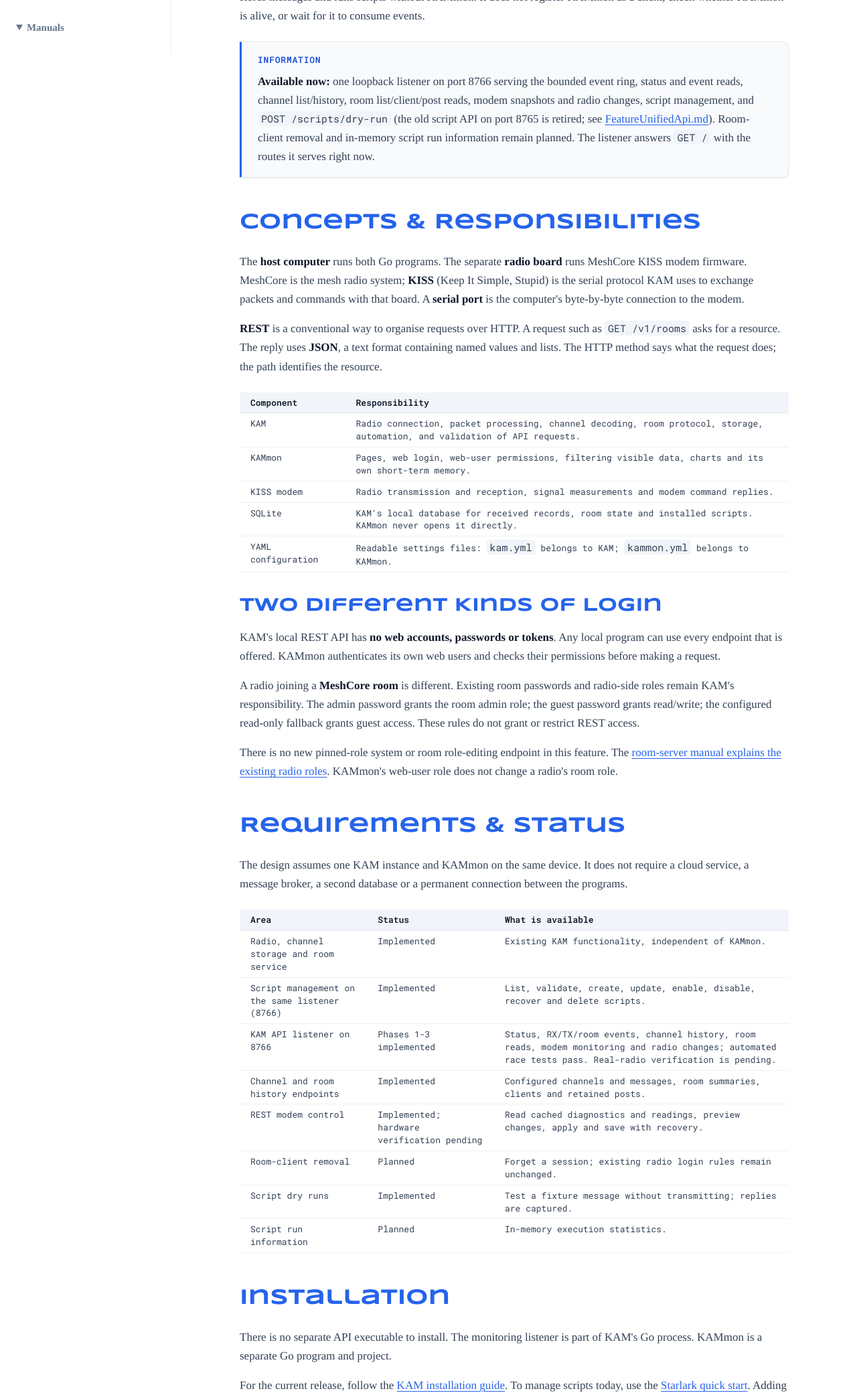
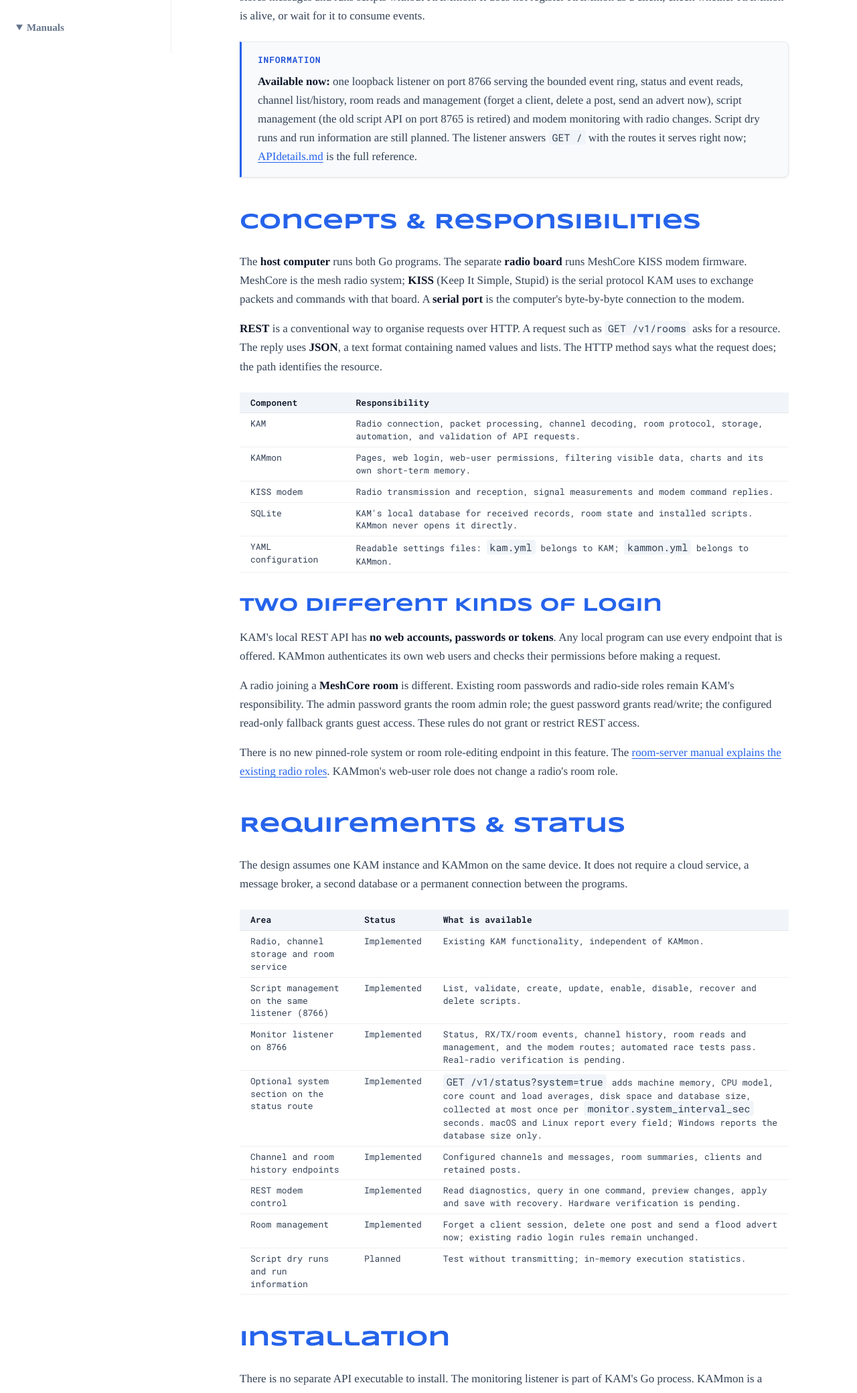
Before and after one commit to MauriceKremer/kam, a plain HTML site: page docs/manuals/FeatureMonitorApi.html in a window 1280 px wide. Shown: the part 720-2800 px from the top of the page at 67% size. Drawn offline with nearby package versions, Linux system fonts and the light colour scheme.

Commit message:
fix: doc conflicts

```diff
--- a/docs/manuals/FeatureMonitorApi.html
+++ b/docs/manuals/FeatureMonitorApi.html
@@ -3,8 +3,8 @@
 <head>
     <meta charset="utf-8">
     <meta name="viewport" content="width=device-width, initial-scale=1">
-    <meta name="description" content="Use KAM's loopback API for status, events, channel history, room monitoring, modem readings, radio changes and script dry runs; room-client removal and run information remain planned.">
-    <title>KAM API Manual</title>
+    <meta name="description" content="Use KAM's loopback API for status, events, channel history, room monitoring and management, script management and modem diagnostics; script dry runs and run information remain planned.">
+    <title>Backend API Manual</title>
     <link href="manuals.css" rel="stylesheet">
     <script>try{var t=localStorage.getItem("kam-theme");if(t?t==="dark":matchMedia("(prefers-color-scheme: dark)").matches)document.documentElement.dataset.theme="dark"}catch(e){}</script>
     <script src="manuals.js" defer></script>
@@ -52,7 +52,7 @@
             <span>Architecture &amp; API Manual</span>
             <h1>KAM Backend API</h1>
             <p>How another program can monitor and control KAM without becoming part of its radio service.</p>
-            <p><span class="badge badge-green">Phases 1-3 implemented</span><span>Status, events, channel history, room resources, modem readings, radio changes and script dry runs are available. Room-client removal and script run information remain planned; real-radio verification is pending.</span></p>
+            <p><span class="badge badge-green">Implemented</span><span>Status, events, channel history, room resources with client removal, post deletion and a forced advert, script management and the modem snapshot, query and radio-apply routes are available. Script dry runs and run information remain planned; real-radio verification is pending.</span></p>
         </header>
         <article class="prose">
             <section id="overview">
@@ -60,7 +60,7 @@
                 <p>An <strong>API</strong>, or application programming interface, lets one program ask another program for information or request a change. KAM's backend API provides status, recent radio and room events, configured channels with message history, room summaries, clients, posts and room management (forget a client, delete a post, send an advert now), script management and modem monitoring and radio changes. Any local dashboard or command-line script can use the same API.</p>
                 <p>For example, KAMmon could ask, "Which packets arrived since my last request?" KAM would return a list. KAMmon would draw the chart and decide which of its signed-in web users may see the details.</p>
                 <p><strong>KAM does the radio work. KAMmon provides the web interface.</strong> KAM remains an open system: it starts, receives, stores messages and runs scripts without KAMmon. It does not register KAMmon as a client, check whether KAMmon is alive, or wait for it to consume events.</p>
-                <div class="info-box info-box-blue"><p><strong>Available now:</strong> one loopback listener on port 8766 serving the bounded event ring, status and event reads, channel list/history, room list/client/post reads, modem snapshots and radio changes, script management, and <code>POST /scripts/dry-run</code> (the old script API on port 8765 is retired; see <a href="../docs/FeatureUnifiedApi.md">FeatureUnifiedApi.md</a>). Room-client removal and in-memory script run information remain planned. The listener answers <code>GET /</code> with the routes it serves right now.</p></div>
+                <div class="info-box info-box-blue"><p><strong>Available now:</strong> one loopback listener on port 8766 serving the bounded event ring, status and event reads, channel list/history, room reads and management (forget a client, delete a post, send an advert now), script management (the old script API on port 8765 is retired) and modem monitoring with radio changes. Script dry runs and run information are still planned. The listener answers <code>GET /</code> with the routes it serves right now; <a href="../docs/APIdetails.md">APIdetails.md</a> is the full reference.</p></div>
             </section>
 
             <section id="concepts">
@@ -91,12 +91,12 @@
                     <tbody>
                         <tr><td>Radio, channel storage and room service</td><td>Implemented</td><td>Existing KAM functionality, independent of KAMmon.</td></tr>
                         <tr><td>Script management on the same listener (8766)</td><td>Implemented</td><td>List, validate, create, update, enable, disable, recover and delete scripts.</td></tr>
-                        <tr><td>KAM API listener on 8766</td><td>Phases 1-3 implemented</td><td>Status, RX/TX/room events, channel history, room reads, modem monitoring and radio changes; automated race tests pass. Real-radio verification is pending.</td></tr>
-                        						<tr><td>Channel and room history endpoints</td><td>Implemented</td><td>Configured channels and messages, room summaries, clients and retained posts.</td></tr>
-                        						<tr><td>REST modem control</td><td>Implemented; hardware verification pending</td><td>Read cached diagnostics and readings, preview changes, apply and save with recovery.</td></tr>
-                        <tr><td>Room-client removal</td><td>Planned</td><td>Forget a session; existing radio login rules remain unchanged.</td></tr>
-                        <tr><td>Script dry runs</td><td>Implemented</td><td>Test a fixture message without transmitting; replies are captured.</td></tr>
-                        <tr><td>Script run information</td><td>Planned</td><td>In-memory execution statistics.</td></tr>
+                        <tr><td>Monitor listener on 8766</td><td>Implemented</td><td>Status, RX/TX/room events, channel history, room reads and management, and the modem routes; automated race tests pass. Real-radio verification is pending.</td></tr>
+                        <tr><td>Optional system section on the status route</td><td>Implemented</td><td><code>GET /v1/status?system=true</code> adds machine memory, CPU model, core count and load averages, disk space and database size, collected at most once per <code>monitor.system_interval_sec</code> seconds. macOS and Linux report every field; Windows reports the database size only.</td></tr>
+                        <tr><td>Channel and room history endpoints</td><td>Implemented</td><td>Configured channels and messages, room summaries, clients and retained posts.</td></tr>
+                        <tr><td>REST modem control</td><td>Implemented</td><td>Read diagnostics, query in one command, preview changes, apply and save with recovery. Hardware verification is pending.</td></tr>
+                        <tr><td>Room management</td><td>Implemented</td><td>Forget a client session, delete one post and send a flood advert now; existing radio login rules remain unchanged.</td></tr>
+                        <tr><td>Script dry runs and run information</td><td>Planned</td><td>Test without transmitting; in-memory execution statistics.</td></tr>
                     </tbody>
                 </table>
             </section>
@@ -297,7 +297,7 @@ curl --fail-with-body -X POST -H 'Content-Type: application/json' \
 
             <section id="reference">
                 <h2>Endpoint Reference</h2>
-                <p>Status, event, channel, room, modem and script endpoints on port 8766 are implemented except the ones labelled planned below. Room-client removal and script run information remain planned. Both listeners answer <code>GET /</code> with the routes they serve, implemented ones only. <code>GET</code> reads data, <code>POST</code> requests an action, <code>PUT</code> applies a setting and <code>DELETE</code> removes a record. Paths beginning with <code>/v1</code> identify version 1 of the contract.</p>
+                <p>Status, event, channel, room, script and modem endpoints on port 8766 are implemented, including room-client removal, post deletion and a forced advert. Script dry runs and run information remain planned. The listener answers <code>GET /</code> with the routes it serves, implemented ones only. <code>GET</code> reads data, <code>POST</code> requests an action, <code>PUT</code> applies a setting and <code>DELETE</code> removes a record. Paths beginning with <code>/v1</code> identify version 1 of the contract; script routes sit under <code>/scripts</code>.</p>
                 <table>
                     <thead><tr><th>Method &amp; path</th><th>Purpose</th></tr></thead>
                     <tbody>
@@ -325,7 +325,6 @@ curl --fail-with-body -X POST -H 'Content-Type: application/json' \
                         <tr><td><code>POST /v1/modem/query</code></td><td>One typed read-only modem command.</td></tr>
                         <tr><td><code>PUT /v1/modem/radio?preview=true</code></td><td>Validate and list intended commands without sending or saving.</td></tr>
                         <tr><td><code>PUT /v1/modem/radio</code></td><td>Apply, check echo, save and recover on failure.</td></tr>
-                        <tr><td><code>POST /scripts/dry-run</code></td><td>Run source against a fixture and capture replies without transmitting.</td></tr>
                     </tbody>
                 </table>
                 <p>Use actual ids and public keys in paths, not the braces shown in the table. Room keys are 64 hexadecimal characters; KAM lists them in lowercase and accepts either case in a path. Times use RFC 3339 UTC timestamps. Unknown measurements are <code>null</code>; empty lists are <code>[]</code>.</p>
@@ -354,11 +353,7 @@ curl --fail-with-body -X POST -H 'Content-Type: application/json' \
 
             <section id="scripts">
                 <h2>Script Testing</h2>
-<<<<<<< Updated upstream:docs/manuals/FeatureMonitorApi.html
                 <p><strong>Starlark</strong> is the restricted scripting language KAM uses for automation. Script management shares the unified listener on port 8766 with the monitoring surfaces, keeping its current revision checks. The planned additions are in-memory last-run information and <code>POST /scripts/dry-run</code> (see <a href="../docs/FeatureKamApi.md">FeatureKamApi.md</a>), so script writes keep their <code>revision</code> checks today.</p>
-=======
-                <p><strong>Starlark</strong> is the restricted scripting language KAM uses for automation. Script management shares the unified listener on port 8766 with the read-only data surfaces, keeping its current revision checks. <code>POST /scripts/dry-run</code> is available; in-memory last-run information remains planned.</p>
->>>>>>> Stashed changes:manuals/FeatureKamApi.html
                 <p>A dry run compiles and runs supplied source against a <strong>fixture</strong>, a made-up input message. Calls to <code>reply(channel, text)</code> are captured as output instead of being transmitted. The test does not save the script, change its enabled state or freeze the live version.</p>
                 <table>
                     <thead><tr><th>Test limit</th><th>Meaning</th></tr></thead>
@@ -370,7 +365,7 @@ curl --fail-with-body -X POST -H 'Content-Type: application/json' \
                     </tbody>
                 </table>
                 <p>The input must name an enabled channel. Defaults include sender <code>test</code>, empty body, zero hops and no signal metadata. A disconnected caller cancels the test. Successful or failed dry runs never update live execution statistics.</p>
-                <p>Read the <a href="FeatureStarlark.html">Starlark manual</a> for the current message dictionary and <code>reply</code> behavior. In-memory run statistics are not included yet.</p>
+                <p>Read the <a href="FeatureStarlark.html">Starlark manual</a> for the current message dictionary and <code>reply</code> behavior. Run statistics reset when KAM restarts; they are not a permanent execution log.</p>
             </section>
 
             <section id="sources">
```
Also changed, not shown: 1 other file.
